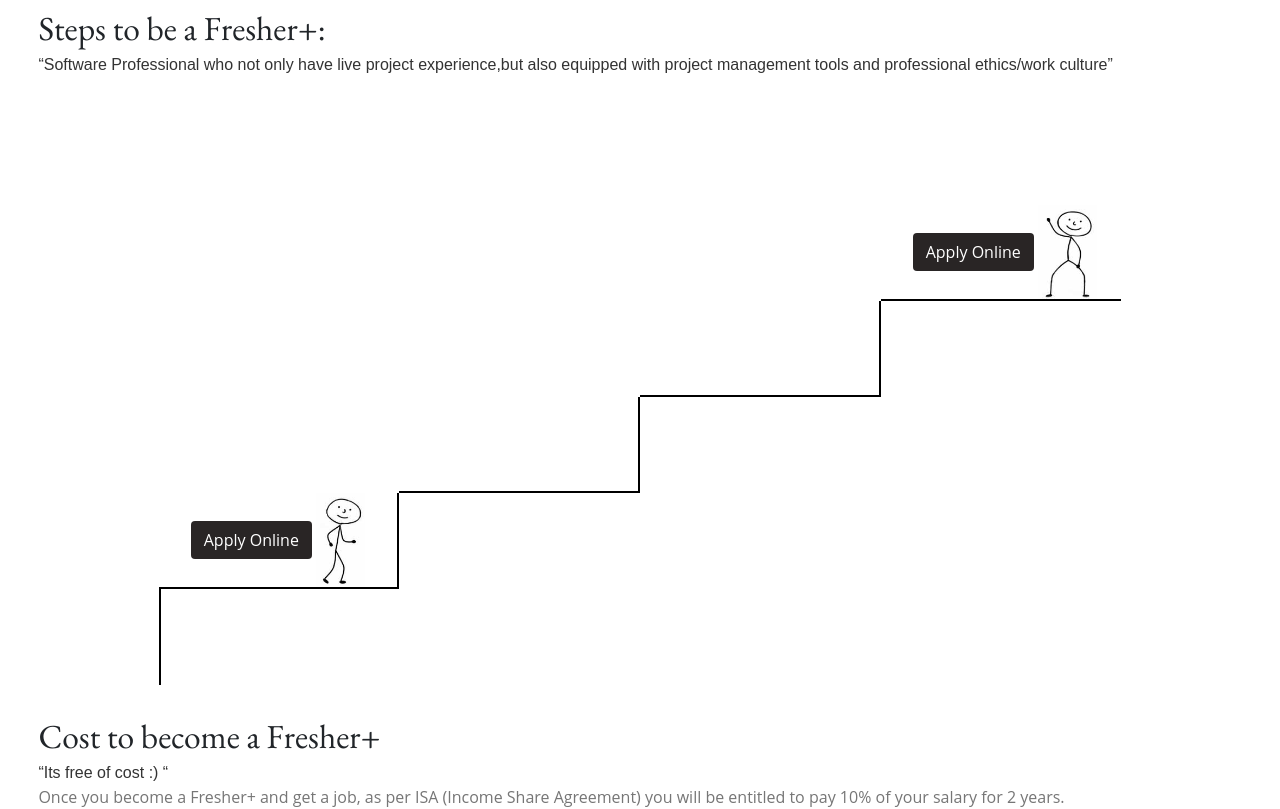
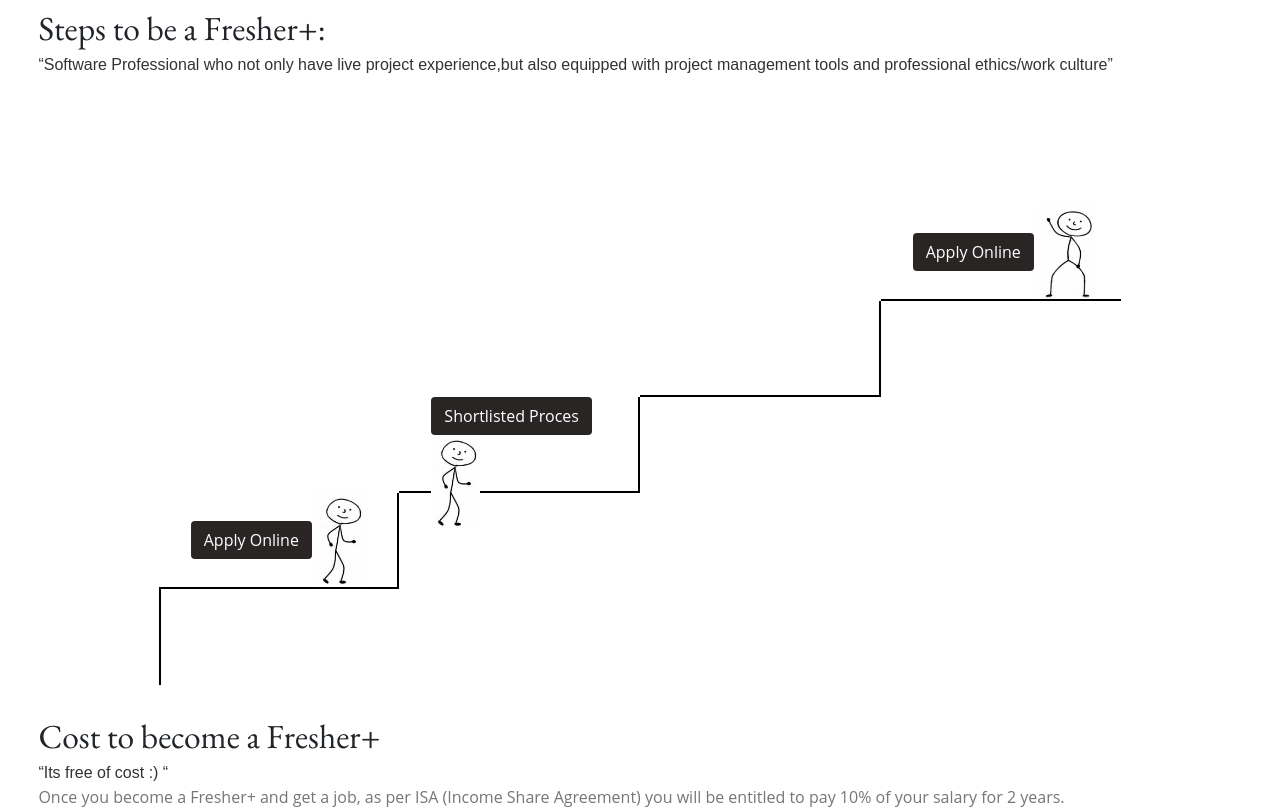
Before and after one commit to ashish140399/fresherplus_new, a plain HTML site: page index.html in a window 1280 px wide. Shown: the part 1418-2227 px from the top of the page. Drawn offline with nearby package versions, Linux system fonts and the light colour scheme.

Commit message:
change v1

```diff
--- a/index.html
+++ b/index.html
@@ -187,7 +187,12 @@
 			</div>
 			<div class="col-sm-3 px-0">
 				<div  style="display: flex;flex-direction: column;">
-					<div style="border-bottom: 2px solid #000;border-right: 2px solid #000;width: 100%;width: 100%;height: 6em;margin-top:12em;"></div>
+					<div style="border-bottom: 2px solid #000;border-right: 2px solid #000;width: 100%;width: 100%;height: 6em;margin-top:12em;padding-left: 2em;">
+						<div style="display: inline-block;"><button type="button" class="btn Mompreneurship_btnmember animated" >Shortlisted Proces</button></div>
+						<div style="display: inline-block;height: 100%;">
+							<img src="images/stair_out.jpg" style="height:  100%;text-align: right;"></div>
+
+					</div>
 					<div style="width: 100%;width: 100%;height: 12em;"></div>
 				</div>
 			</div>
```
